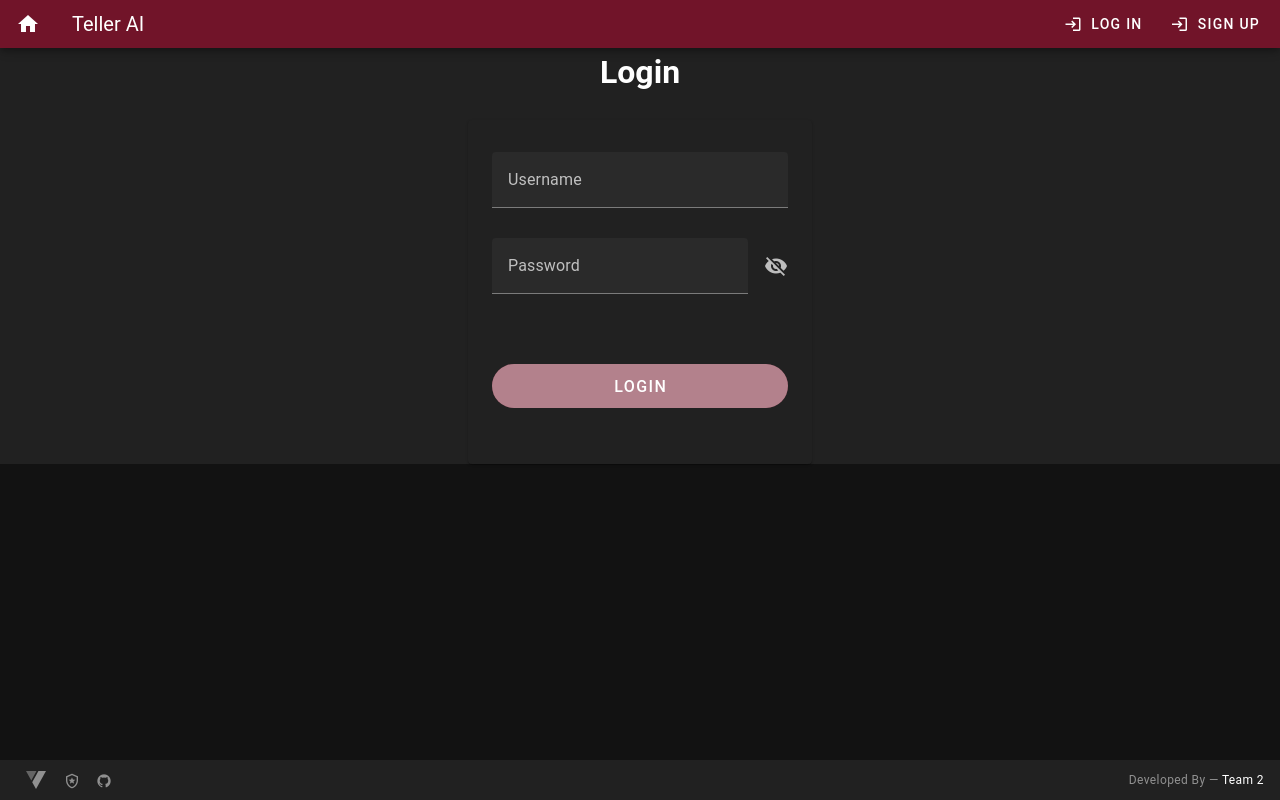
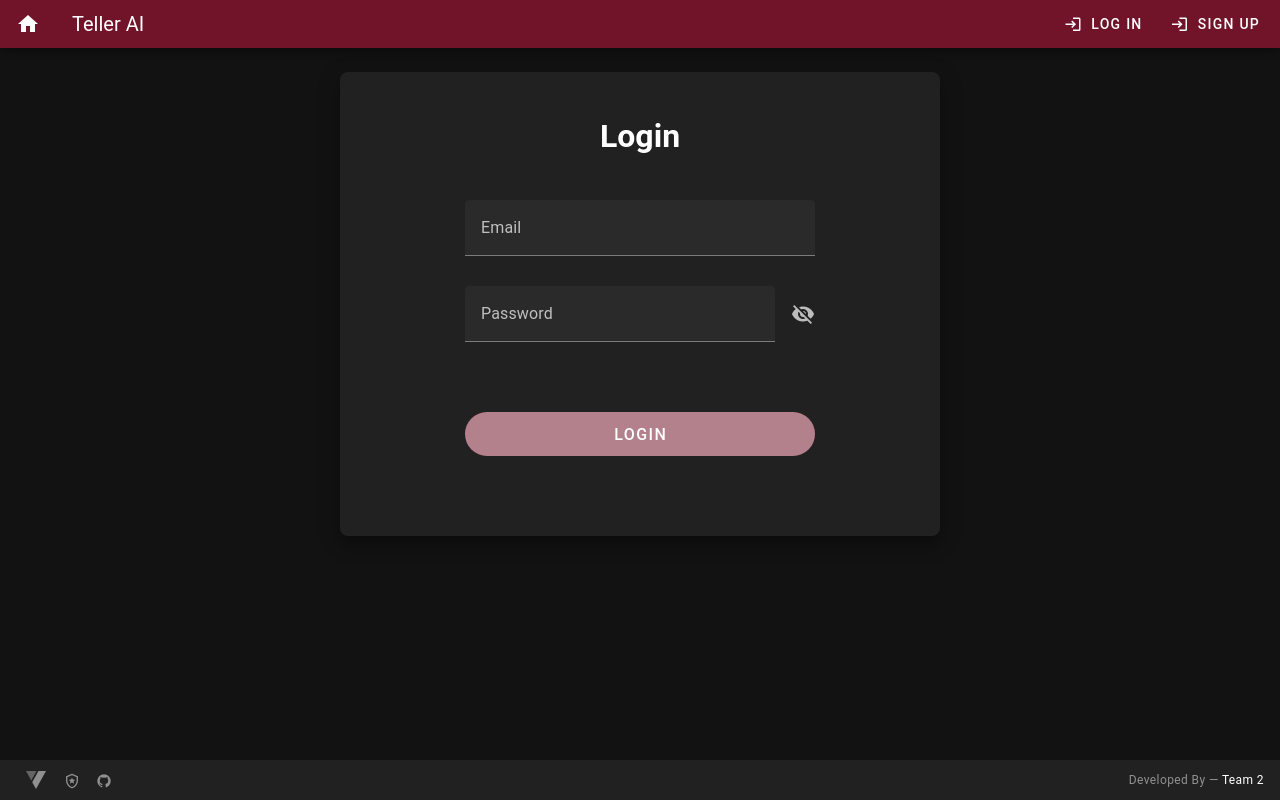
Before and after one commit to RavaliMadala/StoryGenerator_FrontEnd, a Vue app: page /login in a window 1280 px wide. Built offline with nearby package versions, Linux system fonts and the light colour scheme.

Commit message:
Login page v2_Monica

```diff
--- a/src/components/LoginSignup.vue
+++ b/src/components/LoginSignup.vue
@@ -1,19 +1,30 @@
 <template>
-  <v-sheet>
+  <br/>
+  <v-sheet
+    class="pa-4 text-center mx-auto"
+    elevation="12"
+    max-width="600"
+    rounded="lg"
+    width="100%"
+  >
+    <br/>
     <h1 class="text-center">Login</h1>
     <br/>
-    <v-card class="mx-auto px-6 py-8" max-width="344">
+    <v-container>
+
+      <v-card class="mx-auto" max-width="350" elevation="0">
         <v-form
           v-model="form"
           @submit.prevent="onSubmit"
         >
           <v-text-field
-          v-model="username"
+            v-model="email"
             :readonly="loading"
             :rules="[required]"
             class="mb-2"
             clearable
-          label="Username"
+            label="Email"
+            type="email"
           ></v-text-field>
 
           <v-text-field
@@ -59,6 +70,8 @@
           <br/>
         </v-form>
       </v-card>
+    </v-container>
+    <br/>
 
     <v-snackbar
       v-model="snackbar"
@@ -77,7 +90,7 @@ import AuthenticationService from '@/services/UserAuthenticationService'
   export default {
     data: () => ({
       form: false,
-      username: null,
+      email: null,
       password: null,
       passwordConfirm: null,
       loading: false,
@@ -102,16 +115,16 @@ import AuthenticationService from '@/services/UserAuthenticationService'
       async loginClick(){
         try{
           await AuthenticationService.login({
-              username: this.username,
+              email: this.email,
               password: this.password
           }).then((response)=> {
                 console.log(response.statusText)
                 if(response.statusText == "OK"){
-                  this.$store.commit('setUserName', response.data.username)
+                  this.$store.commit('setUserName', response.data.firstName + " " + response.data.lastName)
                   this.$store.commit('setPermission', response.data.permission)
                   this.$store.commit('setIsUserLoggedIn', true)
 
-                  sessionStorage.setItem('UserName', response.data.username)
+                  sessionStorage.setItem('UserName', response.data.firstName + " " + response.data.lastName)
                   sessionStorage.setItem('UserPermission', response.data.permission)
                   sessionStorage.setItem('IsUserLoggedIn', true)
                   console.log(sessionStorage.getItem('UserName'))
@@ -126,7 +139,7 @@ import AuthenticationService from '@/services/UserAuthenticationService'
         }
         catch(err){
           console.log(err)
-          this.showError("Login Failed. Please check username and Password.")
+          this.showError("Login Failed. Please check Email and Password.")
           this.clearFields()
         }
       },
@@ -136,7 +149,7 @@ import AuthenticationService from '@/services/UserAuthenticationService'
       },
       clearFields(){
         this.password = ""
-        this.username = ""
+        this.email = ""
       },
     }
   }
```
Lines whose indentation alone changed are shown as unchanged.
